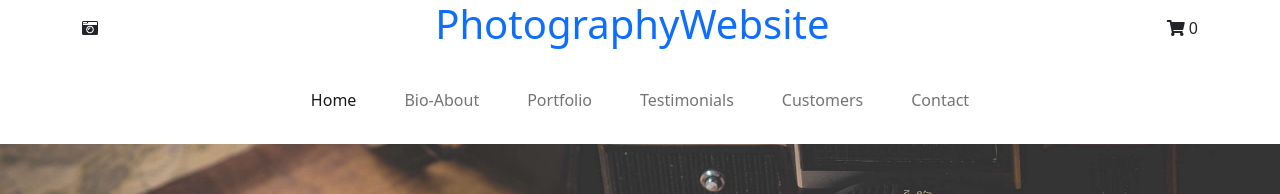
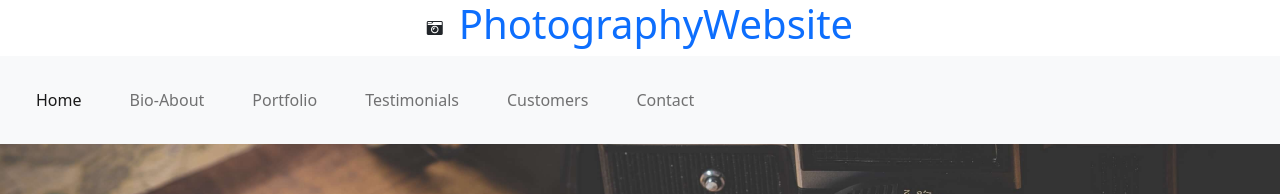
Before and after one commit to codefactorygit/FE12-Team4, an Angular app in the folder PhotographyWebsite/: page / in a window 1280 px wide. Shown: the top 194 px of the page. Built offline with nearby package versions, Linux system fonts and the light colour scheme.

Commit message:
i added navbar vs-5 and i deleted the cart icon

```diff
--- a/PhotographyWebsite/src/app/navbar/navbar.component.html
+++ b/PhotographyWebsite/src/app/navbar/navbar.component.html
@@ -1,26 +1,39 @@
-<div id="header" class="container d-flex align-items-center justify-content-between">
+<div id="header" class="container d-flex align-items-center justify-content-center">
     <div id="photoIcon"><i class="fas fa-camera-retro"></i></div>
     <div id="webName">
         <h1>
-            <a class="text text-decoration-none" routerLink="#home">PhotographyWebsite</a>
+            <a class="text text-decoration-none ps-3" routerLink="#home">PhotographyWebsite</a>
         </h1>
     </div>
-    <div id="cartIcon"><i class="fas fa-shopping-cart"></i><span> 0</span></div>
 </div>
 
-<nav class="navbar navbar-expand-lg navbar-light navbar-bg-dark">
-    <button class="navbar-toggler" type="button" data-toggle="collapse" data-target="#navbarNavAltMarkup" aria-controls="navbarNavAltMarkup" aria-expanded="false" aria-label="Toggle navigation">
+<nav class="navbar navbar-expand-lg navbar-light bg-light">
+    <div class="container-fluid">
+
+        <button class="navbar-toggler" type="button" data-bs-toggle="collapse" data-bs-target="#navbarNav" aria-controls="navbarNav" aria-expanded="false" aria-label="Toggle navigation">
         <span class="navbar-toggler-icon"></span>
         </button>
-    <div class="collapse navbar-collapse d-flex justify-content-center" id="navbarNavAltMarkup">
-        <div class="navbar-nav">
+        <div class="collapse navbar-collapse" id="navbarNav">
+            <ul class="navbar-nav">
+                <li class="nav-item">
                     <a class="nav-item nav-link active p-4" routerLink="/">Home</a>
+                </li>
+                <li class="nav-item">
                     <a class="nav-item nav-link p-4" routerLink="/bio-about">Bio-About</a>
+                </li>
+                <li class="nav-item">
                     <a class="nav-item nav-link p-4" routerLink="/portfolio">Portfolio</a>
+                </li>
+                <li class="nav-item">
                     <a class="nav-item nav-link p-4" routerLink="/testimonials">Testimonials</a>
+                </li>
+                <li class="nav-item">
                     <a class="nav-item nav-link p-4" routerLink="/customers">Customers</a>
+                </li>
+                <li class="nav-item">
                     <a class="nav-item nav-link p-4" routerLink="/contact-us">Contact</a>
-
+                </li>
+            </ul>
         </div>
     </div>
 </nav>
```
Lines whose indentation alone changed are shown as unchanged.
